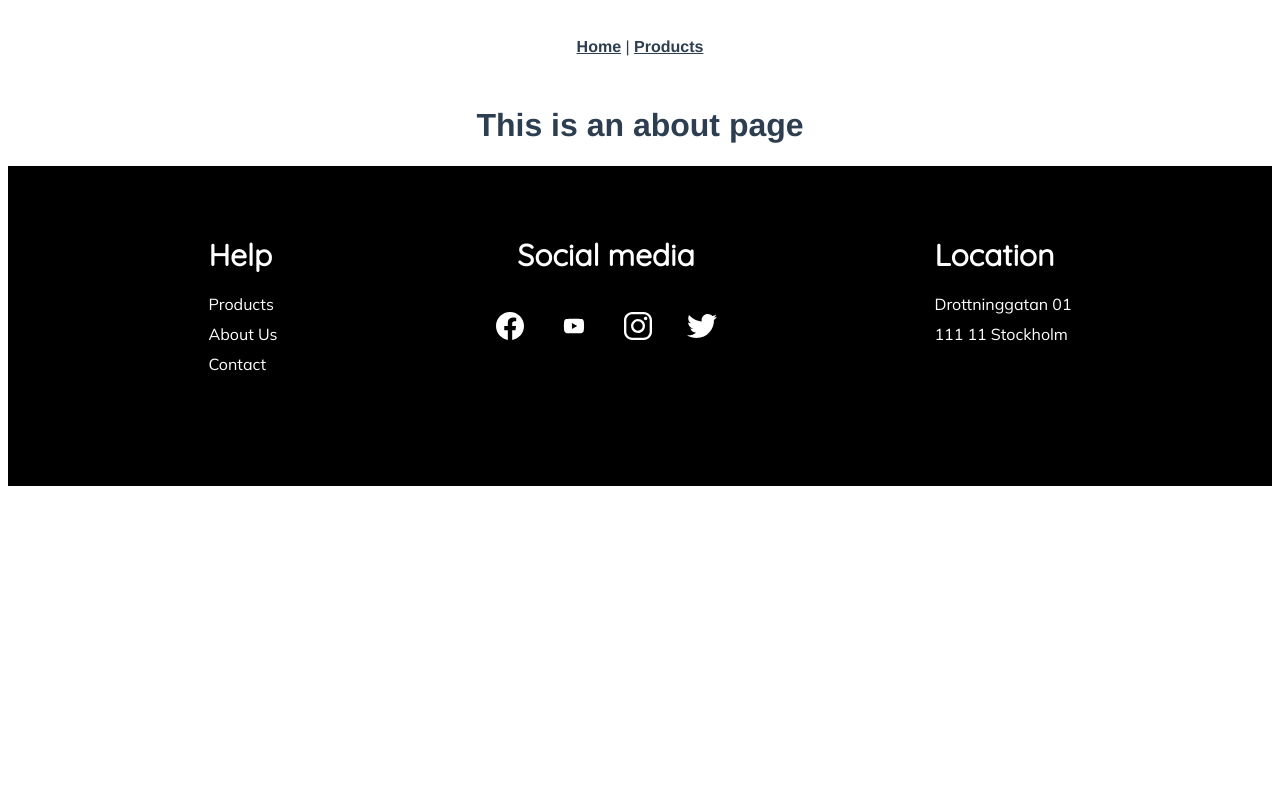
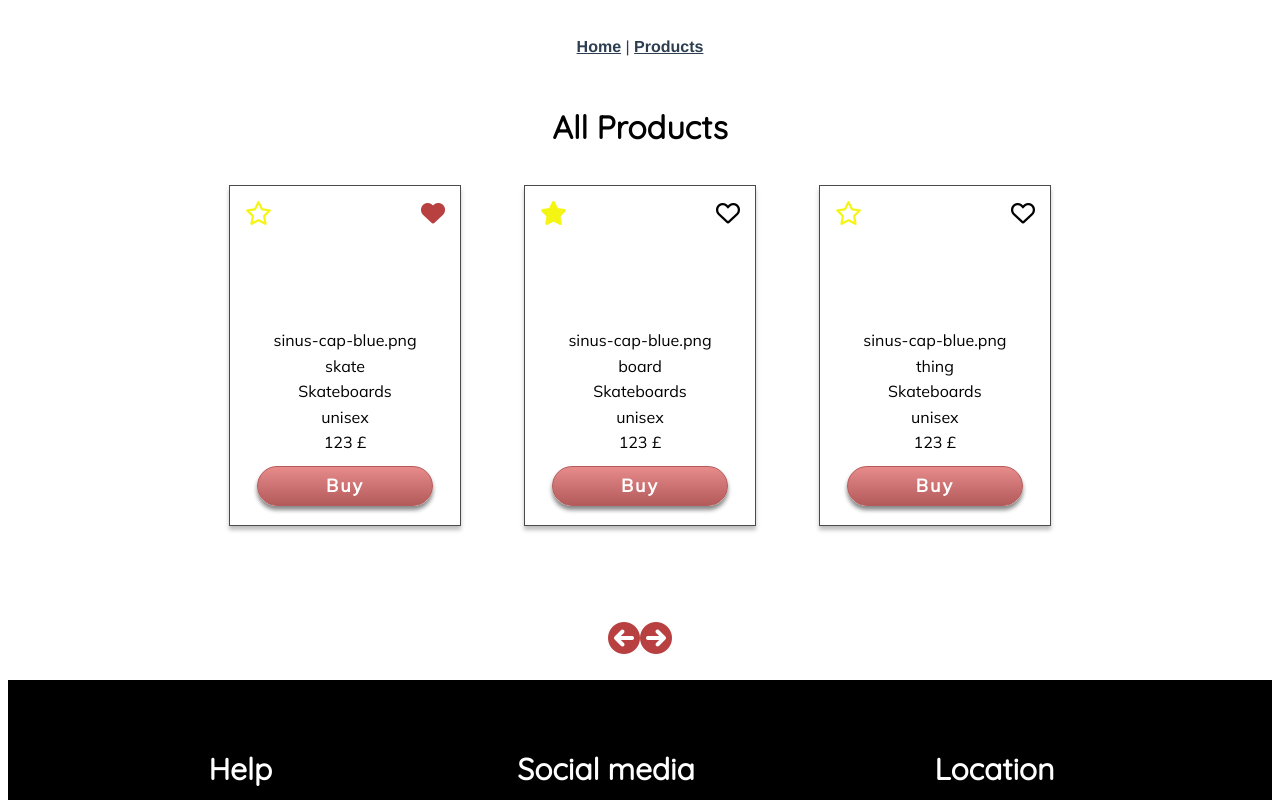
Before and after one commit to qimlonnegren/sinus-webshop, a Vue app: page /Products in a window 1280 px wide. Shown: the top 800 px of the page. Built offline with nearby package versions, Linux system fonts and the light colour scheme.

Commit message:
add wishlist

```diff
--- a/src/components/Wishlist.vue
+++ b/src/components/Wishlist.vue
@@ -16,18 +16,21 @@
               @click="$emit('cart')"
               >
           </div>
-
+            <!-- Elementen nedan ska in i en ul för att skapa en lista med v-for -->
+            <ul>
+                <li v-for="product in products" :key="product.id">
                     <div class="product-card">
                         <div class="left-span">
                             <div class="product-img"></div>
                         </div>
+
                         <div class="right-span">
-                  <h1>Product name</h1>
-                  <p>Size</p>
-                  <p>Art nr</p>
+                            <h1>{{product.title}}</h1>
+                            <p>{{product.size}}</p>
+                            <p>{{product.shortDesc}}</p>
 
                             <div class="right-span-bottom">
-                      <h2>Price</h2>
+                                <h2>{{product.price}}</h2>
                                 <img
                                 src="@/assets/trash.svg"
                                 alt="Trash can icon"
@@ -37,17 +40,17 @@
                             </div>
                         </div>
                     </div>
-
-          <!-- Elementen nedan ska in i en ul för att skapa en lista med v-for -->
-
-
+                </li>
+            </ul>
       </div>
   </div>
 </template>
 
 <script>
 export default {
-
+    props: {
+        products: Object,
+    }
 }
 </script>
 
@@ -86,11 +89,20 @@ export default {
 }
 
 .back {
-    width: 18px;
+    width: 20px;
+    margin-left: 20px;
 }
 
 .remove {
     width: 25px;
+}
+
+li {
+    list-style-type: none;
+}
+
+ul {
+    padding: 0px;
 }
 
 .flex-top {
@@ -99,6 +111,7 @@ export default {
 
     h1 {
         font-family: 'Mulish', sans-serif;
+        font-size: 1.7rem;
         color: green;
     }
 }
@@ -112,7 +125,7 @@ export default {
 
 .left-span {
     background-color: #e7e7e7;
-    background-color: rgba(0,0,0,.1);
+    background-color: rgba(0,0,0,.08);
     grid-row: 1 / 3;
     grid-column: 1 / 2;
 }
@@ -122,6 +135,8 @@ export default {
     grid-column: 2 / 4;
     text-align: left;
     padding-left: 10px;
+    background-color: #e7e7e7;
+    background-color: rgba(0,0,0,.04);
 }
 
 .right-span-bottom {
--- a/src/views/Cart.vue
+++ b/src/views/Cart.vue
@@ -0,0 +1,160 @@
+<template>
+  <div>
+      <Header/>
+      <div class="content">
+          <h1 class="title">Varukorg</h1>
+          <div class="bottom-border"></div>
+          <ul>
+                <li>
+                    <div class="product-card">
+                        <div class="left-span">
+                            <div class="product-img"></div>
+                        </div>
+
+                        <div class="right-span">
+                            <h1>{{product.title}}</h1>
+                            <p>{{product.size}}</p>
+                            <p>{{product.shortDesc}}</p>
+                            <p>{{product.id}}</p>
+                            <h2>{{product.price}}</h2>
+
+                            <div class="right-span-bottom">
+                                <img
+                                src="@/assets/trash.svg"
+                                alt="Trash can icon"
+                                class="remove"
+                                @click="$emit('remove')"
+                                >
+                                <img
+                                class="icon"
+                                src="@/assets/Heart-icon-black.svg"
+                                width="30"
+                                alt="Heart icon"
+                                />
+                            </div>
+                        </div>
+                        <div class="container">
+                            <div class="amount">
+                                <select name="amount" id="amount">
+                                    <option value="1">1</option>
+                                    <option value="2">2</option>
+                                    <option value="3">3</option>
+                                    <option value="4">4</option>
+                                    <option value="5">5</option>
+                                </select>
+                            </div>
+                        </div>
+                    </div>
+                </li>
+            </ul>
+      </div>
+      <Footer></Footer>
+  </div>
+</template>
+
+<script>
+
+
+import Header from '@/components/Header.vue'
+import Footer from '@/components/Footer.vue'
+
+export default {
+  name: 'Home',
+  components: {
+    Header,
+    Footer
+  },
+  props: {
+        products: Object,
+    },
+  data (){
+      return{
+
+      }
+  }
+}
+</script>
+
+
+<style lang="scss" scoped>
+
+.flex-top {
+    display: flex;
+    justify-content: space-between;
+
+    h1 {
+        font-family: 'Mulish', sans-serif;
+        font-size: 1.7rem;
+        color: green;
+    }
+}
+
+.product-card {
+    display: grid;
+    grid-template-columns: repeat(5, 1fr);
+    grid-template-rows: auto;
+    grid-gap: 5px;
+}
+
+.left-span {
+    background-color: #e7e7e7;
+    background-color: rgba(0,0,0,.08);
+    grid-row: 1 / 3;
+    grid-column: 1 / 2;
+}
+
+.right-span {
+    grid-row: 1 / 2;
+    grid-column: 2 / 3;
+    text-align: left;
+    padding-left: 10px;
+    background-color: #e7e7e7;
+    background-color: rgba(0,0,0,.04);
+}
+
+.container {
+    grid-row: 1 / 2;
+    grid-column: 3 / 4;
+}
+
+.amount{
+    width: 80px;
+    height: 50px;
+    background-color: #e7e7e7;
+    background-color: rgba(0,0,0,.04);
+}
+
+.right-span-bottom {
+    display: flex;
+    justify-content: space-between;
+}
+
+.title {
+    text-align: left;
+    color: #7A7A7A;
+    font-family: 'Quicksand', sans-serif;
+}
+
+.bottom-border {
+    border-bottom: 2px solid rgb(201, 199, 199);
+}
+
+li {
+    list-style-type: none;
+}
+
+ul {
+    padding: 0px;
+}
+
+p,
+h1,
+h2 {
+    font-family: 'Mulish', sans-serif;
+}
+
+.remove {
+    width: 20px;
+}
+
+</style>
--- a/src/views/Products.vue
+++ b/src/views/Products.vue
@@ -1,17 +1,173 @@
 <template>
-  <div class="about">
-    <h1>This is an about page</h1>
+  <div>
+    <!-- <Header/> -->
+    <!-- HeroOffer -->
+    <h1>All Products</h1>
+    <section>
+      <article v-for="product in products" :key="product.name" >
+        <i v-if="product.favorite" :key="product.favorite" title="Added to wishlist!" class="fa-solid fa-heart"></i>
+        <i v-else title="Click to add to wishlist" class="fa-regular fa-heart"></i>
+        <!-- <p>{{product.favorite}}</p> -->
+        <p>{{product.imgFile}}</p>
+        <p>{{product.title}}</p>
+        <!-- <p>{{product.specialEdition}}</p> -->
+        <span>
+          <i v-if="product.specialEdition" :key="product.specialEdition" class="fa-solid fa-star" title="Special edition item!"></i>
+          <i v-else :key="product.specialEdition" class="fa-regular fa-star" title="Not special edition"></i>
+        </span>
+        <p>{{product.category}}</p>
+        <p>{{product.shortDesc}}</p>
+        <!-- <p>{{product.longDesc}}</p> -->
+        <p>{{product.price}} £</p>
+        <button>Buy</button>
+      </article>
+    </section>
+    <i class="fa-solid fa-circle-arrow-left"></i>
+    <i class="fa-solid fa-circle-arrow-right"></i>
+    <!-- <i class="fa-regular fa-angle-left"></i> -->
+    <!-- <i class="fa-regular fa-angle-right"></i> -->
+    <p></p>
     <Footer></Footer>
   </div>
 </template>
 
 <script>
-import Footer from '@/components/Footer.vue'
+// import Header from "@/components/Header.vue";
+import Footer from "@/components/Footer.vue";
+
+export default {
+  name: "Products",
+  components: {
+    // Header,
+    Footer,
+  },
+  data() { return {
+    products: [
+      {
+        title: "skate",
+        size: "Large",
+        specialEdition: false,
+        price: "123",
+        category: "Skateboards",
+        shortDesc: "unisex",
+        longDesc: "Smith grind bail fastplant nose-bump Chris Haslam hard flip nose grab.",
+        imgFile: "sinus-cap-blue.png",
+        favorite: true,
+        id: 11111
+      },
+      {
+        title: "board",
+        size: "Medium",
+        specialEdition: true,
+        price: 123,
+        category: "Skateboards",
+        shortDesc: "unisex",
+        longDesc: "Smith grind bail fastplant nose-bump Chris Haslam hard flip nose grab.",
+        imgFile: "sinus-cap-blue.png",
+        favorite: false,
+        id: 11112
+      },
+      {
+        title: "thing",
+        size: "One size",
+        specialEdition: false,
+        price: 123,
+        category: "Skateboards",
+        shortDesc: "unisex",
+        longDesc: "Smith grind bail fastplant nose-bump Chris Haslam hard flip nose grab.",
+        imgFile: "sinus-cap-blue.png",
+        favorite: false,
+        id: 11113
+      },
+    ]
+  }}
+}
 
 
-export default ({
-  components: {
-    Footer,
-  }
-})
 </script>
+
+<style lang="scss" scoped>
+@import url('https://fonts.googleapis.com/css2?family=Quicksand&display=swap');
+@import url('https://fonts.googleapis.com/css2?family=Mulish&display=swap');
+@import url("https://cdnjs.cloudflare.com/ajax/libs/font-awesome/6.0.0-beta3/css/all.min.css");
+
+.wrapper {
+  display: flex;
+  flex-wrap: wrap;
+  justify-content: center;
+}
+section {
+  width: 70%;
+  height: auto;
+  display: flex;
+  align-items: center;
+  justify-content: space-around;
+  flex-wrap: wrap;
+  margin: auto auto 5rem auto;
+  color: black;
+}
+h1 {
+  width: 100%;
+  color: black;
+  font-family: 'Quicksand', sans-serif;
+}
+article{
+  height: 320px;
+  width: 230px;
+  border: solid 1px rgba($color: #4b4b4b, $alpha: 1.0);
+  box-shadow: 0px 4px 4px rgba(0, 0, 0, 0.25);
+  font-family: 'Mulish', sans-serif;
+  display: flex;
+  flex-direction: column;
+  align-items: center;
+  padding-bottom: 1.2rem;
+  justify-content: flex-end;
+  position: relative;
+  margin: 1rem 0 1rem 0;
+}
+.fa-heart{
+  position: absolute;
+  top: 15px;
+  right: 15px;
+  font-size: x-large;
+}
+.fa-solid{
+  color: #B84040;
+}
+p{
+  height: 1rem;
+  margin: 0.3rem;
+}
+button{
+  width: 11rem;
+  height: 2.5rem;
+  font-size: large;
+  border: 1px solid #b45a5a;
+  border-radius: 20px;
+  font-family: 'Mulish', sans-serif;
+  font-weight: bold;
+  color: white;
+  background: linear-gradient(#e78b8b, #b35a5a);
+  letter-spacing: 2px;
+  margin-top: 0.8rem;
+  box-shadow: 0px 4px 4px #888888;
+  cursor: pointer;
+	&:hover{
+		background: linear-gradient(#d37171, #7a3333);
+	}
+	&:active{
+		background: linear-gradient(#e78b8b, #b35a5a);
+	}
+}
+.fa-star{
+  color: rgb(245, 245, 19);
+  font-size: x-large;
+  position: absolute;
+  top: 15px;
+  left: 15px;
+}
+.fa-circle-arrow-left,
+.fa-circle-arrow-right{
+  font-size: xx-large;
+}
+</style>
```
Lines whose indentation alone changed are shown as unchanged.
